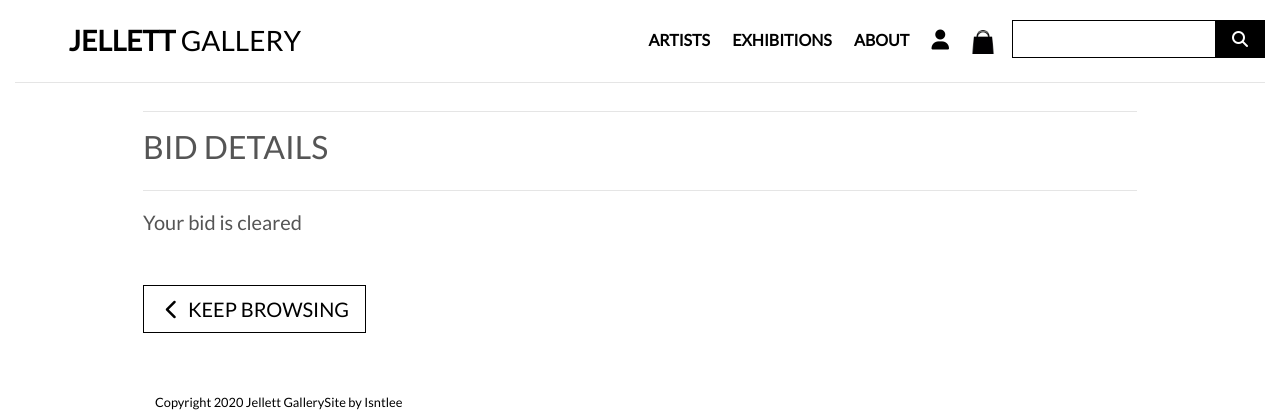
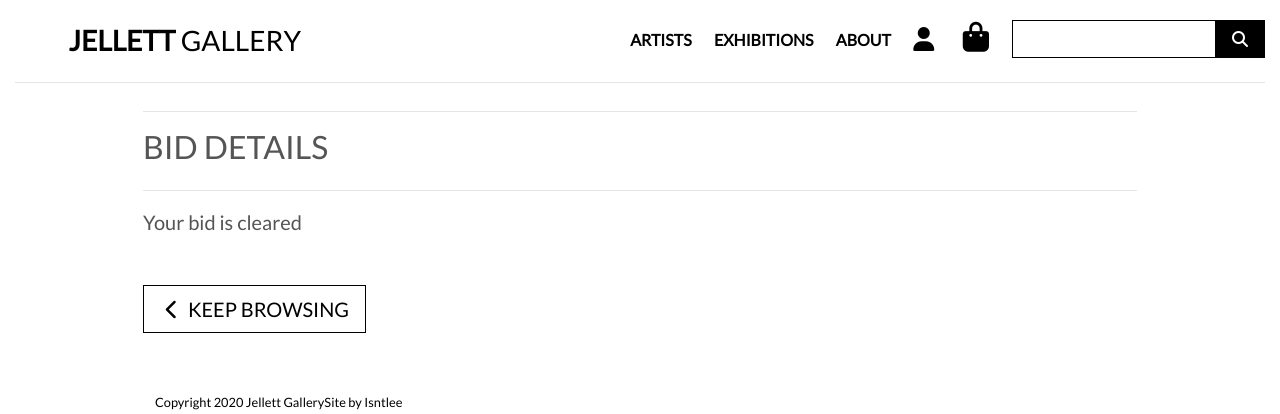
Before and after one commit to isntlee/Jellett-Gallery, a Django app: page /bag/ in a window 1280 px wide. Shown: the top 414 px of the page. Run offline with Django 3.2, Linux system fonts and the light colour scheme; parts of the project's set-up code (start-up, migrations or seed data) failed here and were passed over; some libraries are stand-ins or nearby versions.

Commit message:
nav-bar icons error solved

```diff
--- a/static/css/base.css
+++ b/static/css/base.css
@@ -8,28 +8,28 @@ body {
     overflow-x: hidden;
 }
 
-span {
+/* This will have to be sorted  */
+span img {
     white-space: pre-wrap;
+}
+
+.fa-user {
+    font-size: 1.5em!important;
+}
+
+.fa-stack-2x {
+   font-size: 1.5em!important;
+   color: black!important;
+   top: 0vh;
+}
+
+.fa-stack-1x {
+    font-size: 0.6em!important;
+    top: 1.5vh;
 }
 
 .nav-link {
     padding: .5rem .35rem;
-}
-
-.stack-icons {
-    position: relative;
-}
-
-.stack-base {
-    z-index: 9999;
-    color: black;
-    height: 3vh;
-}
-
-.stack-overlay {
-    position: absolute;
-    color: white;
-    z-index: 1;
 }
 
 /* #footer {
--- a/templates/includes/main-nav.html
+++ b/templates/includes/main-nav.html
@@ -43,29 +43,15 @@
                         </div>
                     </li>
                     <li class="list-inline-item">
-                        <a class="{% if grand_total %}text-info font-weight-bold{% else %}text-black{% endif %} nav-link" href="{% url 'view_bag' %}">
-                            <div class="text-center">
-
-                                <div class="stack-icons">
-                                    <strong class="stack-overlay">
-                                        {% if product_count %}
-                                            {{ product_count }}
-                                        {% endif %}
-                                    </strong>
-                                    <img src="/media/shopping-bag.png" class="stack-base">
-                                </div>
-
-                                <!-- <span class="fa-stack">
-                                    <span class="fa fa-shopping-bag fa-stack-2x"></span>
-                                    <strong class="fa-stack-1x text-white">
-                                        {% if product_count %}
-                                            {{ product_count }}
-                                        {% endif %}
-                                    </strong>
-                                </span>  -->
-
-                            </div>
-                        </a>
+                        <span class="fa-stack fa-lg">
+                            <a href="{% url 'view_bag' %}" class="fa fa-shopping-bag fa-stack-2x">
+                                <strong class="fa-stack-1x fa-inverse">
+                                    {% if product_count %}
+                                        {{ product_count }}
+                                    {% endif %}
+                                </strong>
+                            </a>
+                        </span>
                     </li>
                     <li class="list-inline-item">
                         <form method="GET" action="{% url 'products' %}">
```
